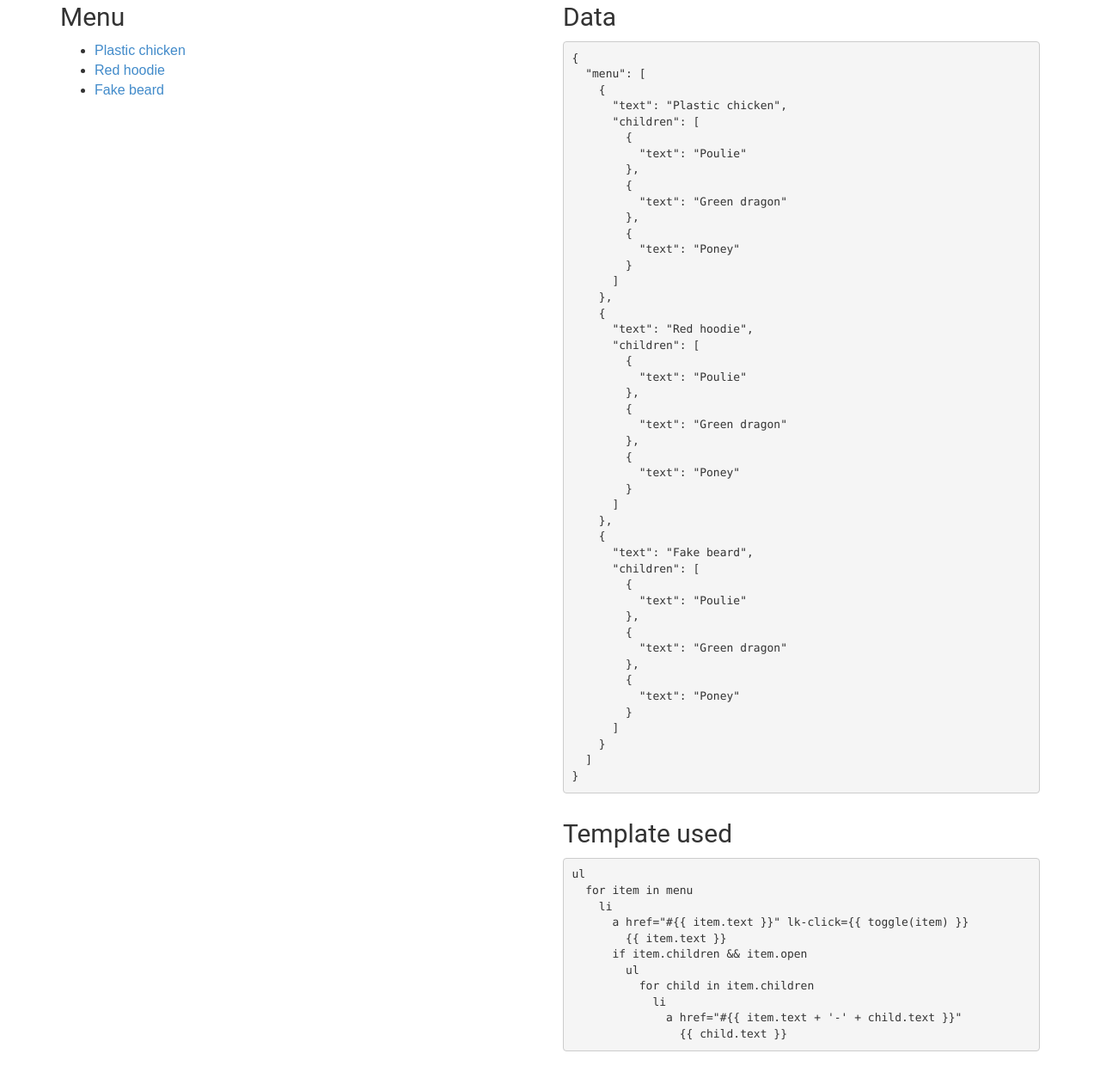
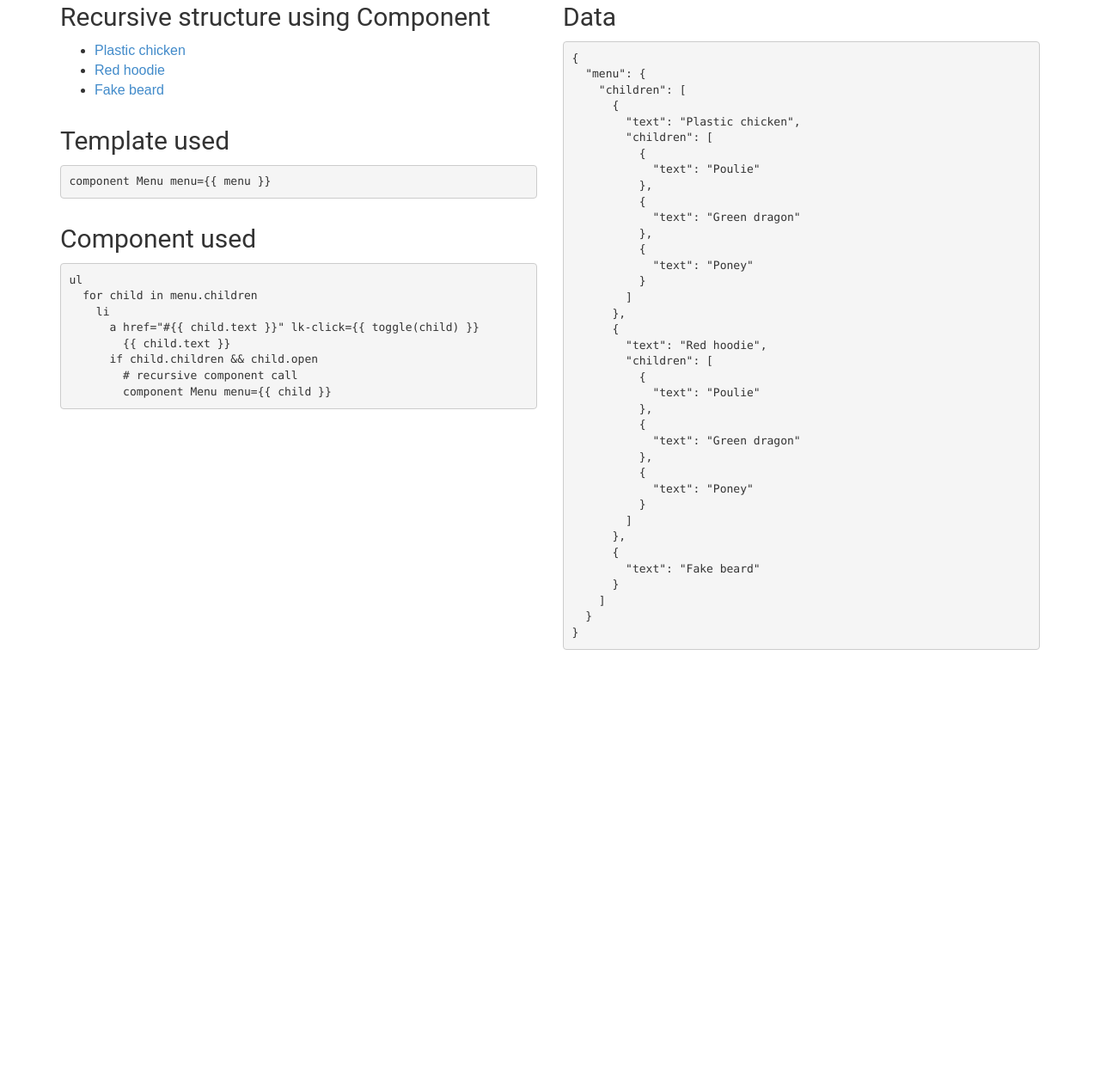
Before and after one commit to batiste/likely.js, a website: page examples/menu.html in a window 1280 px wide. Shown: the part 27-1288 px from the top of the page at 86% size. After the commit the page ends 1093 px from the top, so only its background shows below. Drawn offline with Linux system fonts and the light colour scheme.

Commit message:
Recursive component are cool

```diff
--- a/examples/menu.html
+++ b/examples/menu.html
@@ -13,10 +13,30 @@
 <div class="row">
 <div class="col-md-6">
 
-<h2>Menu</h2>
+<h2>Recursive structure using Component</h2>
 
 <div id="test">
 </div>
+
+<h2>Template used</h2>
+
+<pre id="template">
+component Menu menu={{ menu }}
+</pre>
+
+
+<h2>Component used</h2>
+
+<pre id="menuComponent">
+ul
+  for child in menu.children
+    li
+      a href="#{{ child.text }}" lk-click={{ toggle(child) }}
+        {{ child.text }}
+      if child.children && child.open
+        # recursive component call
+        component Menu menu={{ child }}
+</pre>
 
 </div>
 <div class="col-md-6">
@@ -26,21 +46,6 @@
 
 <pre id="data"></pre>
 
-
-<h2>Template used</h2>
-
-<pre id="template">ul
-  for item in menu
-    li
-      a href="#{{ item.text }}" lk-click={{ toggle(item) }}
-        {{ item.text }}
-      if item.children && item.open
-        ul
-          for child in item.children
-            li
-              a href="#{{ item.text + '-' + child.text }}"
-                {{ child.text }}
-</pre>
 </div>
 
 
@@ -55,24 +60,30 @@
   var data_dom = document.getElementById('data');
   var tplStr = document.getElementById('template').textContent;
 
+  var cpnt = document.getElementById('menuComponent').textContent;
+
   var children = [
     {text:"Poulie"},
     {text:"Green dragon"},
     {text:"Poney"}
-  ]
+  ];
 
   var data = {
-    menu:[
-      {text:"Plastic chicken", children:children},
-      {text:"Red hoodie", children:children},
-      {text:"Fake beard", children:children},
-    ],
+    menu:{
+      children:[
+        {text:"Plastic chicken", children:children},
+        {text:"Red hoodie", children:children},
+        {text:"Fake beard"},
+      ]
+    },
     toggle: function(item) {
+      console.log(item)
       item.open = !item.open;
       binding.update();
     }
   };
 
+  var comp = likely.Component("Menu", cpnt, function(){});
   var tpl = likely.Template(tplStr);
   data_dom.innerHTML = likely.escape(JSON.stringify(data, null, 2));
   var binding = new likely.Binding(div, tpl, data);
```
Also changed, not shown: index.html (+2 -1 lines).
